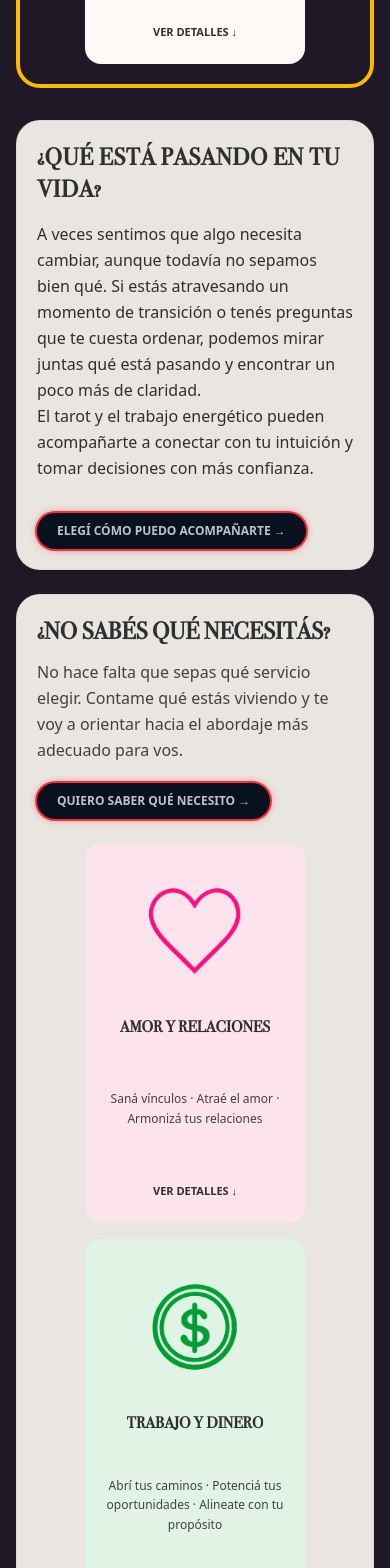
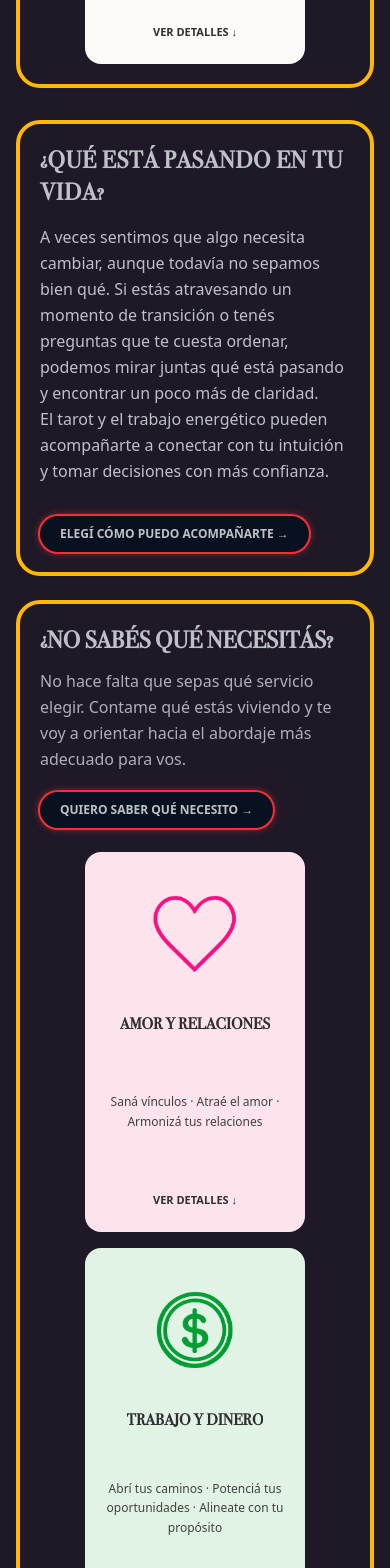
Before and after one commit to EzequielG07/tarot-web-app, a Next.js app in the folder frontend/: page / in a window 390 px wide. Shown: the part 2600-4168 px from the top of the page. Built offline with nearby package versions, Linux system fonts and the light colour scheme.

Commit message:
Cambios visuales

```diff
--- a/frontend/src/components/sections/BlogSidebar.tsx
+++ b/frontend/src/components/sections/BlogSidebar.tsx
@@ -44,15 +44,15 @@ export const BlogSidebar = ({
             {/* Contenedor interno centrado vertical y horizontalmente */}
             <div className="mt-5 w-full space-y-6 relative z-10 flex flex-col items-center justify-center max-w-sm flex-1 my-auto">
                 {/* Título de la sección */}
-                <h2 className="text-2xl sm:text-3xl lg:text-4xl font-bodoni font-bold tracking-wide uppercase text-text-light">
+                <h2 className="text-2xl sm:text-3xl lg:text-4xl font-bodoni font-bold tracking-wide uppercase text-white [text-shadow:0_2px_4px_rgba(0,0,0,0.95),0_4px_12px_rgba(0,0,0,0.9),0_8px_24px_rgba(0,0,0,0.75)]">
                     Frecuencia Sacerdotista
                 </h2>
 
                 {/* Texto descriptivo */}
-                <p className="text-lg sm:text-xl font-serif text-text-light">
+                <p className="text-lg sm:text-xl font-serif text-white/95 leading-relaxed [text-shadow:0_1px_3px_rgba(0,0,0,0.95),0_3px_8px_rgba(0,0,0,0.85)]">
                     El conocimiento que despierta cuando decidís mirar más allá de lo evidente.
                 </p>
-                <p className="text-lg sm:text-xl font-serif text-text-light">
+                <p className="text-lg sm:text-xl font-serif text-white/95 leading-relaxed [text-shadow:0_1px_3px_rgba(0,0,0,0.95),0_3px_8px_rgba(0,0,0,0.85)]">
                     Un espacio creado por Anita Tarotista para explorar parapsicología, energía, intuición, rituales, autoconocimiento y espiritualidad práctica.
                 </p>
                 {/* Botón interactivo para desplegar detalle */}
--- a/frontend/src/components/sections/EnergyServices.tsx
+++ b/frontend/src/components/sections/EnergyServices.tsx
@@ -531,16 +531,16 @@ export const EnergyServices = () => {
 
     return (
         <section id="servicios-energeticos" className="scroll-mt-24 w-full bg-bg-main p-4 sm:p-6 lg:p-8 flex flex-col">
-            <div className="w-full bg-area-servicios/95 rounded-3xl p-5 sm:p-7 lg:p-8 border border-border-accent/40 shadow-xs flex flex-col text-text-dark space-y-8">
+            <div className="w-full bg-bg-main rounded-3xl p-5 sm:p-7 lg:p-8 border-4 border-amber-400 shadow-xs flex flex-col space-y-8">
                 {/* Cabecera de la sección */}
                 <div className="text-center max-w-3xl mx-auto space-y-3">
                     <span className="inline-block text-xs font-semibold font-serif tracking-widest uppercase text-text-dark/70 bg-stone-100 px-3.5 py-1.5 rounded-full border border-stone-200/80">
                         Servicios Energéticos
                     </span>
-                    <h2 className="text-2xl sm:text-3xl lg:text-4xl font-bodoni font-bold uppercase tracking-wide text-text-dark">
+                    <h2 className="text-2xl sm:text-3xl lg:text-4xl font-bodoni font-bold uppercase tracking-wide text-text-light">
                         LECTURAS DE TAROT, VIDENCIA Y ORÁCULOS
                     </h2>
-                    <p className="text-sm sm:text-base font-serif italic text-text-dark/85">
+                    <p className="text-sm sm:text-base font-serif italic text-text-light/85">
                         Cuando necesitás comprender lo que está pasando, una mirada diferente puede abrir nuevas perspectivas.
                     </p>
                 </div>
--- a/frontend/src/components/sections/InquiriesCards.tsx
+++ b/frontend/src/components/sections/InquiriesCards.tsx
@@ -13,13 +13,13 @@ interface InquiriesCardsProps {
 
 export const InquiriesCards = ({ selectedCardId, onToggle }: InquiriesCardsProps) => {
     return (
-        <div id="lecturas" className="scroll-mt-24 w-full h-full flex flex-col justify-start bg-area-servicios/95 rounded-3xl p-5 sm:p-7 lg:p-8 border border-border-accent/40 shadow-xs">
+        <div id="lecturas" className="scroll-mt-24 w-full h-full flex flex-col justify-start bg-bg-main rounded-3xl p-5 sm:p-7 lg:p-8 border-4 border-amber-400 shadow-xs">
             {/* Título arriba con margen responsive */}
             <div className="mb-6 space-y-3">
-                <h2 className="text-2xl sm:text-3xl font-bodoni font-bold text-text-dark">
+                <h2 className="text-2xl sm:text-3xl font-bodoni font-bold text-text-light">
                     ¿NO SABÉS QUÉ NECESITÁS?
                 </h2>
-                <p className="text-base sm:text-lg font-serif text-text-dark/90 leading-relaxed">
+                <p className="text-base sm:text-lg font-serif text-text-light/90 leading-relaxed">
                     No hace falta que sepas qué servicio elegir. Contame qué estás viviendo y te voy a orientar hacia el abordaje más adecuado para vos.
                 </p>
                 <div className="pt-2">
--- a/frontend/src/components/sections/InquiriesMainContent.tsx
+++ b/frontend/src/components/sections/InquiriesMainContent.tsx
@@ -2,7 +2,7 @@ import Link from 'next/link';
 
 export const InquiriesMainContent = () => {
     return (
-        <div className="relative w-full h-full text-text-dark flex flex-col justify-start text-left bg-area-servicios/95 rounded-3xl p-5 sm:p-7 lg:p-8 border border-border-accent/40 shadow-xs">
+        <div className="relative w-full h-full text-text-light flex flex-col justify-start text-left bg-bg-main rounded-3xl p-5 sm:p-7 lg:p-8 border-4 border-amber-400 shadow-xs">
             <div className="w-full space-y-6 flex flex-col justify-start">
                 <div className="space-y-4 sm:space-y-6">
                     <h2 className="text-2xl sm:text-3xl lg:text-4xl font-bodoni font-bold tracking-wide">
--- a/frontend/src/components/sections/ReikiServices.tsx
+++ b/frontend/src/components/sections/ReikiServices.tsx
@@ -525,16 +525,16 @@ export const ReikiServices = () => {
 
     return (
         <section id="servicios-reiki" className="w-full bg-bg-main p-4 sm:p-6 lg:p-8 flex flex-col">
-            <div className="w-full bg-area-servicios/95 rounded-3xl p-5 sm:p-7 lg:p-8 border border-border-accent/40 shadow-xs flex flex-col text-text-dark space-y-8">
+            <div className="w-full bg-bg-main rounded-3xl p-5 sm:p-7 lg:p-8 border-4 border-amber-400 shadow-xs flex flex-col space-y-8">
                 {/* Cabecera de la sección */}
                 <div className="text-center max-w-3xl mx-auto space-y-3">
                     <span className="inline-block text-xs font-semibold font-serif tracking-widest uppercase text-text-dark/70 bg-stone-100 px-3.5 py-1.5 rounded-full border border-stone-200/80">
                         Sistema Reiki & Sanación
                     </span>
-                    <h2 className="text-2xl sm:text-3xl lg:text-4xl font-bodoni font-bold uppercase tracking-wide text-text-dark">
+                    <h2 className="text-2xl sm:text-3xl lg:text-4xl font-bodoni font-bold uppercase tracking-wide text-text-light">
                         SISTEMA DE SANACIÓN Y ARMONIZACIÓN REIKI
                     </h2>
-                    <p className="text-sm sm:text-base font-serif italic text-text-dark/85">
+                    <p className="text-sm sm:text-base font-serif italic text-text-light/85">
                         Espacios de pausa, equilibrio y conexión interior mediante prácticas energéticas tradicionales y especializadas.
                     </p>
                 </div>
--- a/frontend/src/components/ui/CardExpandible.tsx
+++ b/frontend/src/components/ui/CardExpandible.tsx
@@ -23,13 +23,12 @@ export const CardExpandible = ({
     return (
         <div
             id={`card-${id}`}
-            className={`scroll-mt-28 w-full max-w-[220px] mx-auto ${bgClass} rounded-2xl p-5 flex flex-col justify-between text-center h-[380px] transition-all duration-300 ${
-                estaAbierto ? 'ring-2 ring-text-dark/40 shadow-lg scale-[1.02]' : 'hover:shadow-md'
-            }`}
+            className={`scroll-mt-28 w-full max-w-[220px] mx-auto ${bgClass} rounded-2xl p-5 flex flex-col justify-between text-center h-[380px] transition-all duration-300 ${estaAbierto ? 'ring-2 ring-text-dark/40 shadow-lg scale-[1.02]' : 'hover:shadow-md'
+                }`}
         >
             {/* Bloque superior */}
             <div className="w-full flex flex-col items-center flex-1 justify-around py-2">
-                <div className="relative w-30 h-30 mb-2 flex-shrink-0">
+                <div className="relative w-27 h-27 mb-2 flex-shrink-0">
                     <Image src={logoSrc} alt={logoAlt} fill className="object-contain" />
                 </div>
 
```
